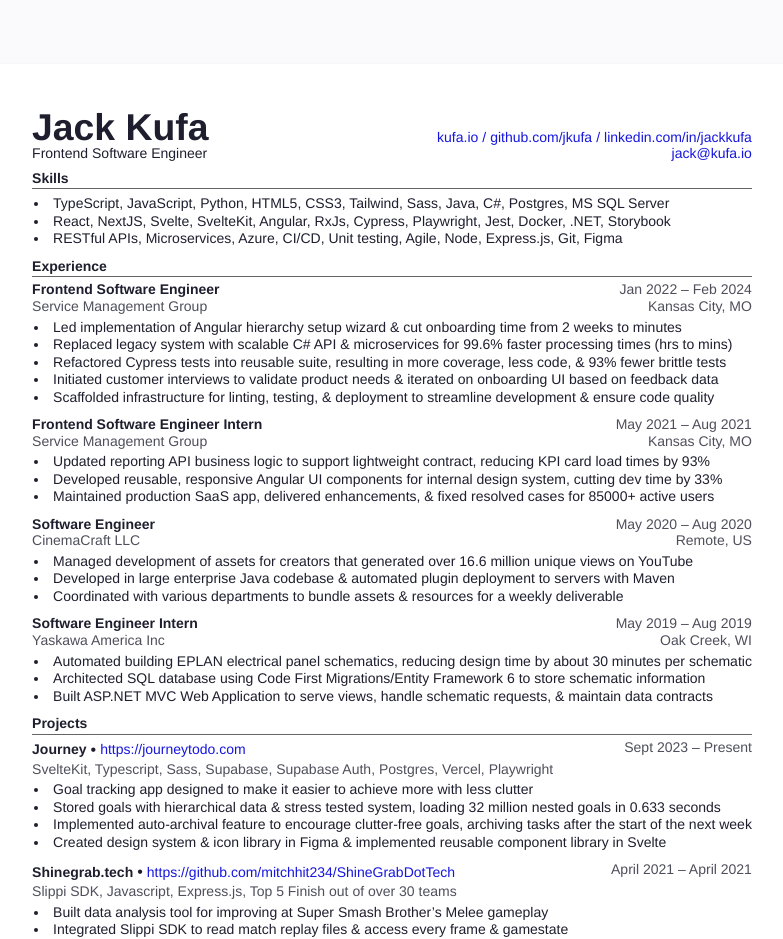
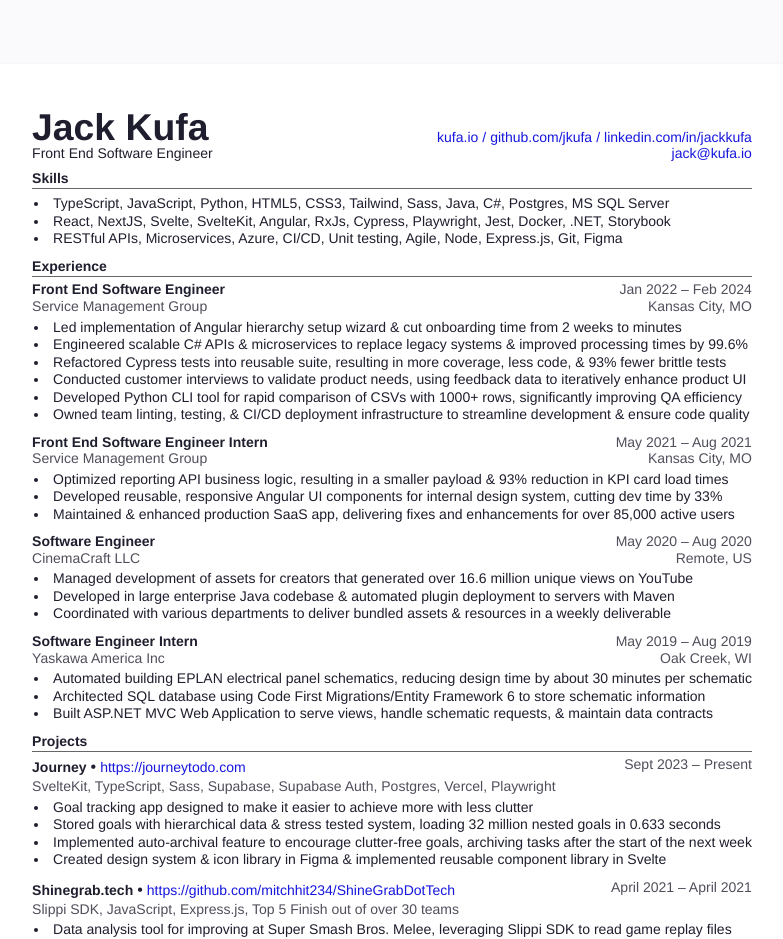
Before and after one commit to jkufa/Resume, a SvelteKit app: page / in a window 1280 px wide. Shown: the top 939 px of the page, without its empty margins (248-1031 px from the left). Built offline with nearby package versions, Linux system fonts and the light colour scheme.

Commit message:
Content updates

```diff
--- a/src/static/resContent.js
+++ b/src/static/resContent.js
@@ -1,7 +1,7 @@
 export const ResContent = {
 	header: {
 		name: 'Jack Kufa',
-		title: 'Frontend Software Engineer',
+		title: 'Front End Software Engineer',
 		links: ['kufa.io', 'github.com/jkufa', 'linkedin.com/in/jackkufa'],
 		contacts: ['jack@kufa.io']
 	},
@@ -9,7 +9,7 @@ export const ResContent = {
 		title: 'Experience',
 		content: [
 			{
-				title: 'Frontend Software Engineer',
+				title: 'Front End Software Engineer',
 				company: 'Service Management Group',
 				location: 'Kansas City, MO',
 				dates: {
@@ -18,18 +18,16 @@ export const ResContent = {
 				},
 				bulletPoints: [
 					'Led implementation of Angular hierarchy setup wizard & cut onboarding time from 2 weeks to minutes',
-					'Replaced legacy system with scalable C# API & microservices for 99.6% faster processing times (hrs to mins)',
+          'Engineered scalable C# APIs & microservices to replace legacy systems & improved processing times by 99.6%',
           'Refactored Cypress tests into reusable suite, resulting in more coverage, less code, & 93% fewer brittle tests',
-          'Initiated customer interviews to validate product needs & iterated on onboarding UI based on feedback data',
-					'Scaffolded infrastructure for linting, testing, & deployment to streamline development & ensure code quality',
-					// 'Collaborated with design, product, & other engineers to provide high-value product enhancements',
-					// 'Collaborated on UI proof of concepts, securing stakeholder approval & front-end alignment across teams',
-					// 'Collaborated with engineers, designers, and product teams to identify & solve user pain points for a better UX'
-          // on UI proof of concepts for stakeholder approval, and ensuring front-end alignment across teams for delightful customer experiences.'
+          'Conducted customer interviews to validate product needs, using feedback data to iteratively enhance product UI',
+          'Developed Python CLI tool for rapid comparison of CSVs with 1000+ rows, significantly improving QA efficiency',
+					'Owned team linting, testing, & CI/CD deployment infrastructure to streamline development & ensure code quality',
+          // 'Integrated Pendo Analytics into production SaaS app with custom HTML attributes for resilient feature tracking',
 				]
 			},
 			{
-				title: 'Frontend Software Engineer Intern',
+				title: 'Front End Software Engineer Intern',
 				company: 'Service Management Group',
 				location: 'Kansas City, MO',
 				dates: {
@@ -37,9 +35,11 @@ export const ResContent = {
 					end: 'Aug 2021'
 				},
 				bulletPoints: [
-					'Updated reporting API business logic to support lightweight contract, reducing KPI card load times by 93%',
+					'Optimized reporting API business logic, resulting in a smaller payload & 93% reduction in KPI card load times',
 					'Developed reusable, responsive Angular UI components for internal design system, cutting dev time by 33%',
-					'Maintained production SaaS app, delivered enhancements, & fixed resolved cases for 85000+ active users'
+					'Maintained & enhanced production SaaS app, delivering fixes and enhancements for over 85,000 active users'
+					// 'Maintained & enhanced production SaaS app based on user-reported issues for over 85,000 active users'
+					// 'Maintained & enhanced production SaaS app, addressing user-reported issues & delivering improvements such as resolved cases for over 85,000 active users'
 				]
 			},
 			{
@@ -53,7 +53,7 @@ export const ResContent = {
 				bulletPoints: [
 					'Managed development of assets for creators that generated over 16.6 million unique views on YouTube',
 					'Developed in large enterprise Java codebase & automated plugin deployment to servers with Maven',
-					'Coordinated with various departments to bundle assets & resources for a weekly deliverable'
+					'Coordinated with various departments to deliver bundled assets & resources in a weekly deliverable'
 				]
 			},
 			{
@@ -91,7 +91,7 @@ export const ResContent = {
 			{
 				title: 'Journey',
 				url: 'https://journeytodo.com',
-				info: 'SvelteKit, Typescript, Sass, Supabase, Supabase Auth, Postgres, Vercel, Playwright',
+				info: 'SvelteKit, TypeScript, Sass, Supabase, Supabase Auth, Postgres, Vercel, Playwright',
 				dates: {
 					start: 'Sept 2023',
 					end: 'Present'
@@ -119,18 +119,29 @@ export const ResContent = {
 			{
 				title: 'Shinegrab.tech',
 				url: 'https://github.com/mitchhit234/ShineGrabDotTech',
-				info: 'Slippi SDK, Javascript, Express.js, Top 5 Finish out of over 30 teams',
+				info: 'Slippi SDK, JavaScript, Express.js, Top 5 Finish out of over 30 teams',
 				dates: {
 					start: 'April 2021',
 					end: 'April 2021'
 				},
 				bulletPoints: [
-					'Built data analysis tool for improving at Super Smash Brother’s Melee gameplay',
-					'Integrated Slippi SDK to read match replay files & access every frame & gamestate',
-					'Engineered custom parsing algorithms to identify complex player movement techiques',
-					'Built express.js server to handle data ingestion & serve hydrated HTML with stats to the client'
+					'Data analysis tool for improving at Super Smash Bros. Melee, leveraging Slippi SDK to read game replay files',
+					'Engineered custom game state parsing algorithms to identify & track complex player movement techniques',
+					'Implemented express.js server to handle data ingestion & serve hydrated HTML with stats to the client'
 				]
-			}
+			},
+      // {
+      //   title: 'IoT Garden Sensor Dashboard',
+      //   url: '',
+      //   info: 'Vue2, Vuex, C++, Go, MQTT, Senior capstone project',
+      //   dates: {
+      //     start: 'Sept 2021',
+      //     end: 'Dec 2021'
+      //   },
+      //   bulletPoints: [
+      //     'Built dashboard using Vue2 + Vuex to manage garden sensors connected via MQTT Internet of Things system'
+      //   ]
+      // }
 			// {
 			//   title: 'Wisdom Keeper',
 			//   info: ['Golang, Discord, Docker, Google Cloud'],
@@ -152,9 +163,9 @@ export const ResContent = {
 			// 		end: 'April 2022'
 			// 	},
 			// 	bulletPoints: [
-			// 		'Built Wordle-like game for hackathon with the objective of guessing dog names based on images',
+			// 		'Wordle-inspired game with the objective of guessing dog names based on a set of images',
 			// 		'Awarded **Cigna’s Most Accessible Hack award** for including alt text for 500 dog pictures',
-			// 		'Scraped WeRateDogs® Tweets & translated data to JSON containing over 200 unique dogs'
+			// 		'Scraped WeRateDogs® Tweets to aggregate over 200 unique dogs & stored in MongoDb'
 			// 	]
 			// }
 			// {
@@ -193,6 +204,7 @@ export const ResContent = {
 			},
 			{
 				skills: [
+          // 'Vue2',
 					'React',
 					'NextJS',
 					'Svelte',
@@ -211,6 +223,7 @@ export const ResContent = {
 				skills: [
 					'RESTful APIs',
 					'Microservices',
+					// 'AWS',
 					'Azure',
 					'CI/CD',
 					'Unit testing',
```
